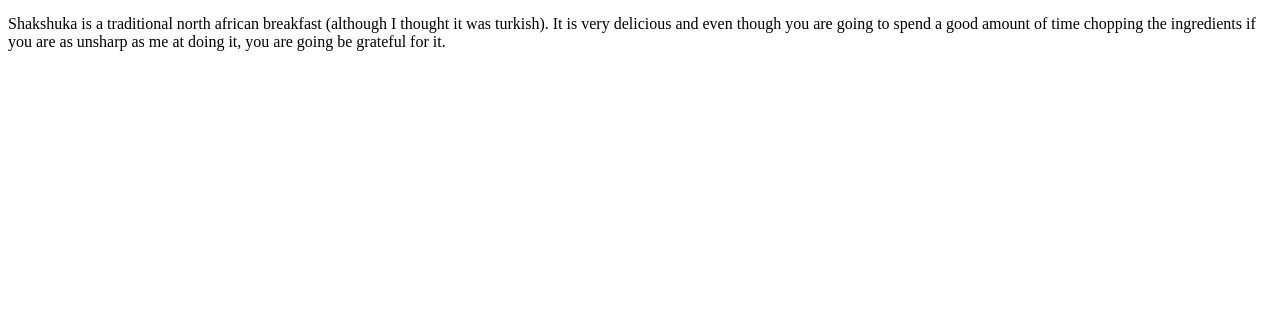
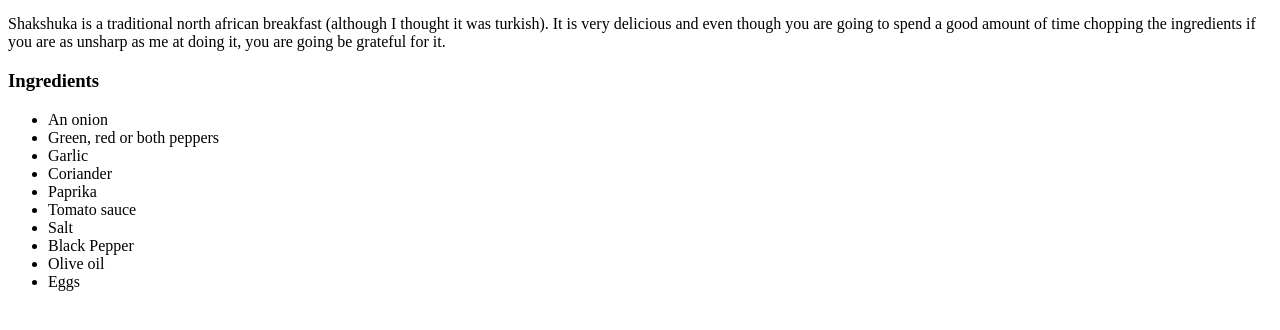
Before and after one commit to 1ghao/odin-recipes, a plain HTML site: page recipes/shakshuka.html in a window 1280 px wide. Shown: the part 428-758 px from the top of the page. Drawn offline with Linux system fonts and the light colour scheme.

Commit message:
add ingredients

```diff
--- a/recipes/shakshuka.html
+++ b/recipes/shakshuka.html
@@ -20,5 +20,19 @@
       a good amount of time chopping the ingredients if you are as unsharp as me
       at doing it, you are going be grateful for it.
     </p>
+
+    <h3>Ingredients</h3>
+    <ul>
+      <li>An onion</li>
+      <li>Green, red or both peppers</li>
+      <li>Garlic</li>
+      <li>Coriander</li>
+      <li>Paprika</li>
+      <li>Tomato sauce</li>
+      <li>Salt</li>
+      <li>Black Pepper</li>
+      <li>Olive oil</li>
+      <li>Eggs</li>
+    </ul>
   </body>
 </html>
```
